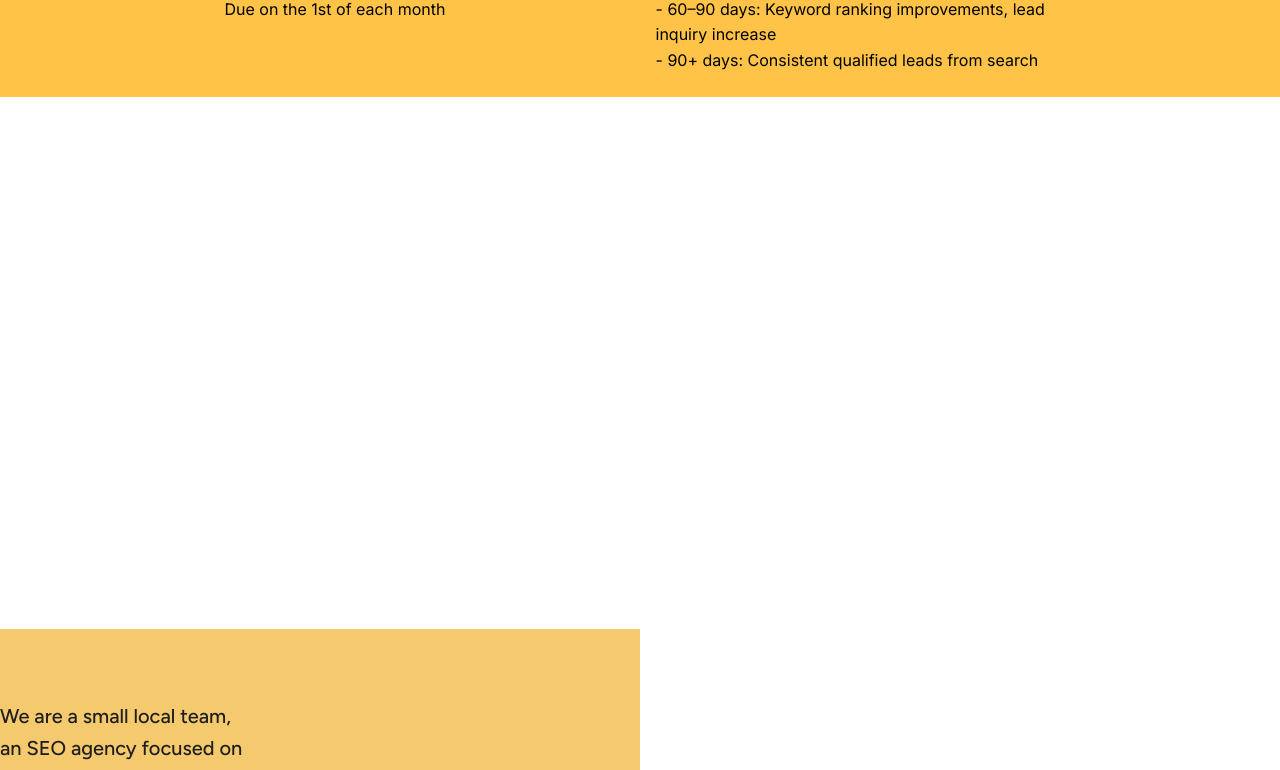
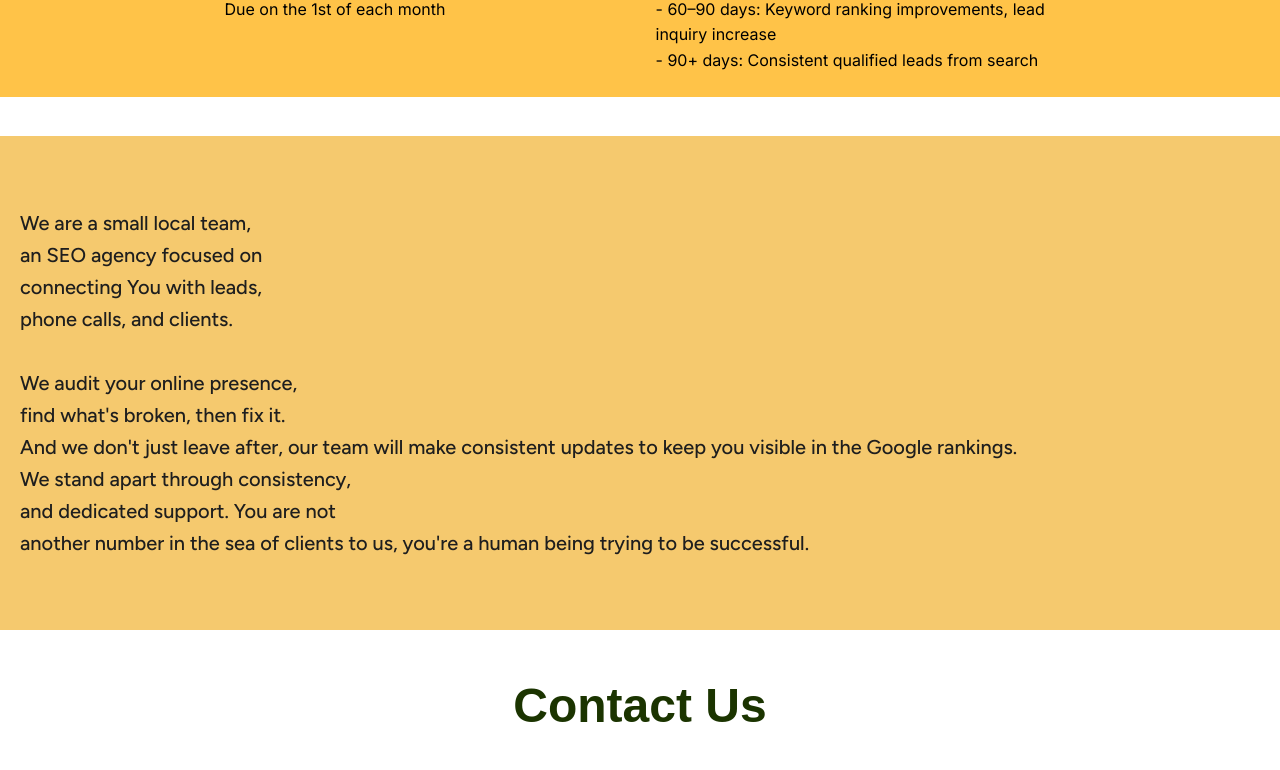
Before and after one commit to DerekAlexander/hd-local-seo-site, a Next.js app: page / in a window 1280 px wide. Shown: the part 4290-5060 px from the top of the page. Built offline with nearby package versions, Linux system fonts and the light colour scheme; a web font is replaced by a local one.

Commit message:
Simplify About Us section to full-width gold text block
Co-authored-by: Derek Alexander <derekw.alexander@gmail.com>

```diff
--- a/components/sections/AboutUs.jsx
+++ b/components/sections/AboutUs.jsx
@@ -20,9 +20,6 @@ and dedicated support. You are not
 another number in the sea of clients to us, you're a human being trying to be successful.`}
         </p>
       </div>
-      <div className={styles.imageSide}>
-        <img src="/images/hands-with-message-1-203.png" alt="Hands with message" />
-      </div>
     </section>
   );
 }
--- a/components/sections/AboutUs.module.css
+++ b/components/sections/AboutUs.module.css
@@ -2,21 +2,19 @@
 
 .section {
   display: flex;
-  flex-direction: row;
-  justify-content: flex-start;
-  align-items: center;
+  justify-content: stretch;
+  align-items: stretch;
   padding: 0;
   width: 100%;
 }
 
 .goldBlock {
   display: flex;
-  flex-direction: row;
-  justify-content: flex-start;
+  flex-direction: column;
+  justify-content: center;
   align-items: flex-start;
-  gap: 10px;
-  padding: 71px 20px 0 0;
-  width: 50%;
+  padding: 71px 20px;
+  width: 100%;
   background-color: rgba(245, 201, 110, 1);
 }
 
@@ -30,33 +28,7 @@
   margin: 0;
 }
 
-.imageSide {
-  width: 50%;
-  flex-shrink: 1;
-}
-
-.imageSide img {
-  width: 100%;
-  height: auto;
-  display: block;
-}
-
-.whiteBlock {
-  width: 100%;
-  flex-grow: 0;
-  flex-shrink: 1;
-  background-color: rgba(255, 255, 255, 1);
-  height: 0;
-}
-
 @media (max-width: 768px) {
-  .section {
-    flex-direction: column;
-    align-items: stretch;
-  }
-  .goldBlock, .imageSide {
-    width: 100%;
-  }
   .goldBlock {
     padding: 40px 24px;
   }
```
